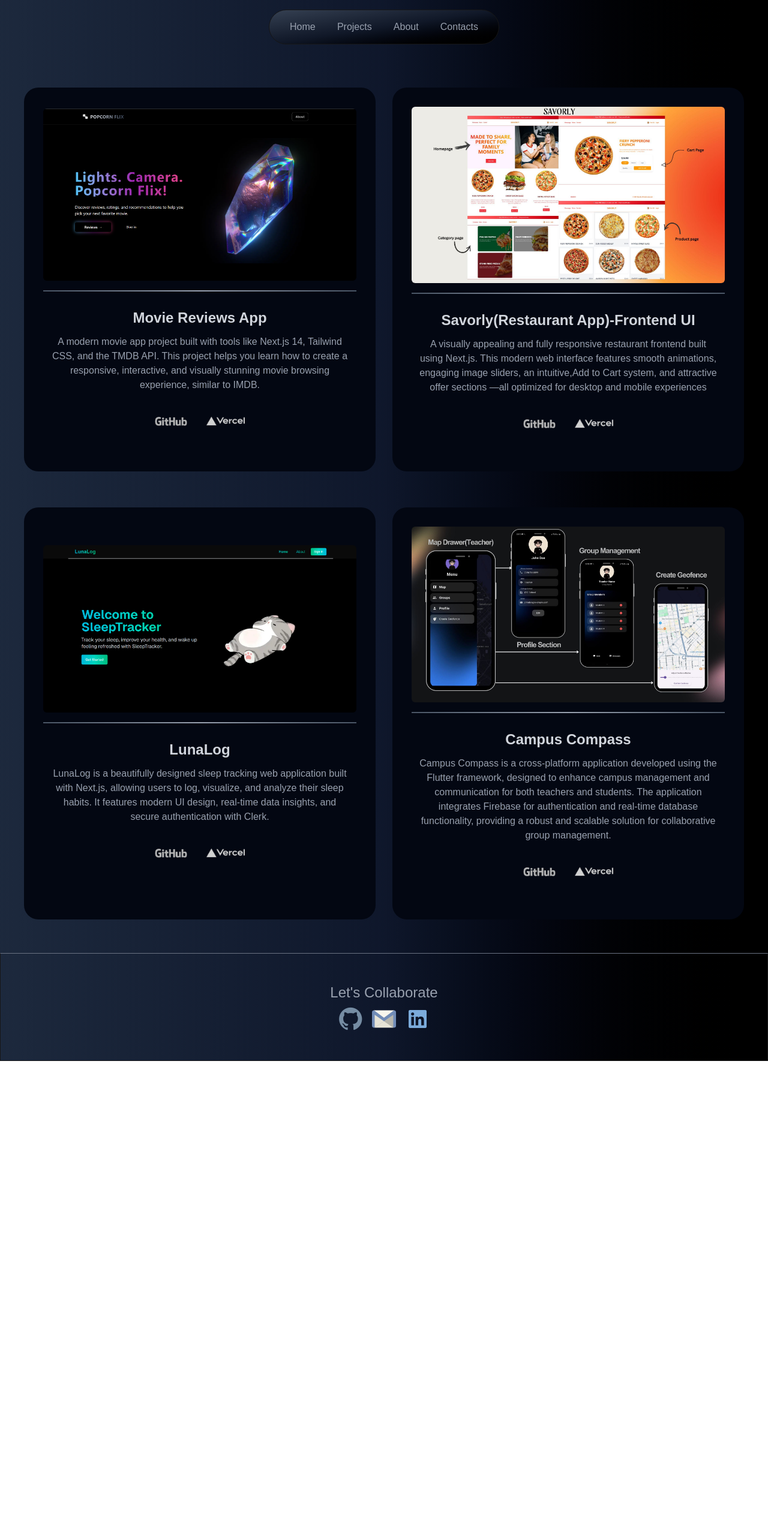
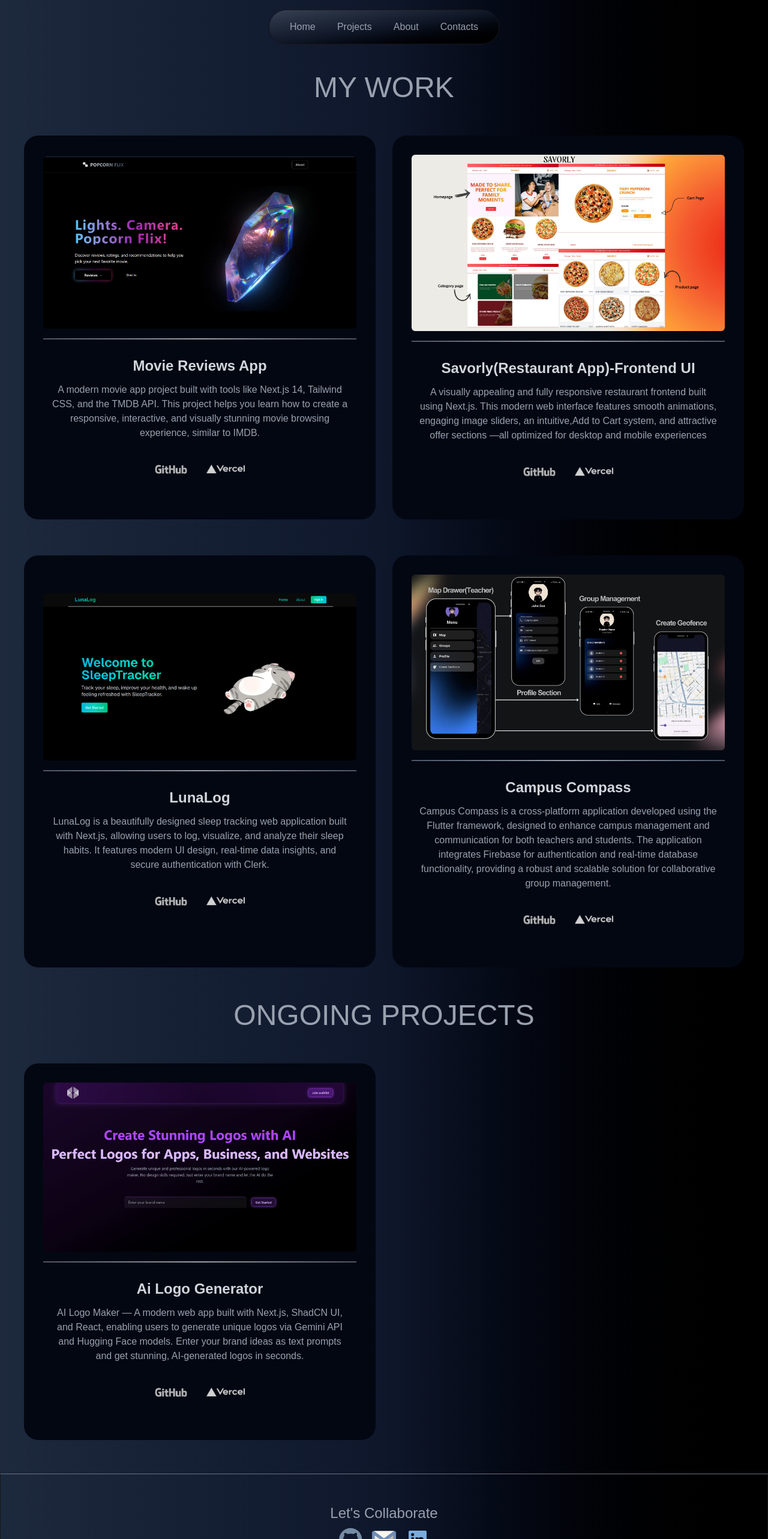
Before and after one commit to adithyasd10/portfolio-next, a Next.js app: page /projects in a window 1280 px wide. Shown: the top 2566 px of the page at 60% size. Before the commit the page ends 1769 px from the top, so only its background shows below. Built offline with nearby package versions, Linux system fonts and the light colour scheme.

Commit message:
Updated the projects page with separated sections

```diff
--- a/app/projects/page.tsx
+++ b/app/projects/page.tsx
@@ -3,14 +3,21 @@ import React from 'react'
 
 const page = () => {
   return (
-    <div className='flex flex-col bg-gradient-to-r from-slate-800 via-slate-900 to-black
-
- min-h-screen p-4 justify-center items-center'>
+    <div className='flex flex-col bg-gradient-to-r from-slate-800 via-slate-900 to-black min-h-screen p-4 justify-center items-center'>
+      <div className='flex my-4'>
+        <h1 className='text-3xl md:text-4xl lg:text-5xl transition-all duration-300 text-gray-400 font-stretch-140%'>MY WORK</h1>
+      </div>
       <div className='grid grid-cols-1 lg:grid-cols-2 gap-7 p-4 m-2 transition-all duration-700'>
         <Cards title="Movie Reviews App" description="A modern movie app project built with tools like Next.js 14, Tailwind CSS, and the TMDB API. This project helps you learn how to create a responsive, interactive, and visually stunning movie browsing experience, similar to IMDB." image="/popcornflix1.png" link="https://github.com/adithyasd10/imdb-next" link1="https://popcorn-flix-lake.vercel.app/"/>
         <Cards title="Savorly(Restaurant App)-Frontend UI" description="A visually appealing and fully responsive restaurant frontend built using Next.js. This modern web interface features smooth animations, engaging image sliders, an intuitive,Add to Cart system, and attractive offer sections —all optimized for desktop and mobile experiences" image="/savorly.jpg" link="https://github.com/adithyasd10/restuarant-next" link1="https://restuarant-next.vercel.app/"/>
         <Cards title="LunaLog" description="LunaLog is a beautifully designed sleep tracking web application built with Next.js, allowing users to log, visualize, and analyze their sleep habits. It features modern UI design, real-time data insights, and secure authentication with Clerk." image="/sleep-tracker.png" link="https://github.com/adithyasd10/sleep-tracker-next" link1="https://luna-log.vercel.app/"/>
         <Cards title="Campus Compass" description="Campus Compass is a cross-platform application developed using the Flutter framework, designed to enhance campus management and communication for both teachers and students. The application integrates Firebase for authentication and real-time database functionality, providing a robust and scalable solution for collaborative group management." image="/IV-tracker.jpg" link="https://github.com/adithyasd10/IV-tracker-app" link1="/projects"/>
+      </div>
+      <div className='flex my-4'>
+        <h1 className='text-3xl md:text-4xl lg:text-5xl transition-all duration-300 text-gray-400 font-stretch-140%'>ONGOING PROJECTS</h1>
+      </div>
+      <div className='grid grid-cols-1 lg:grid-cols-2 gap-7 p-4 m-2 transition-all duration-700'>
+        <Cards title="Ai Logo Generator" description="AI Logo Maker — A modern web app built with Next.js, ShadCN UI, and React, enabling users to generate unique logos via Gemini API and Hugging Face models. Enter your brand ideas as text prompts and get stunning, AI-generated logos in seconds." image="/ai-logo-maker.png" link="https://github.com/adithyasd10/ai-logo-maker" link1="/projects"/>
       </div>
     </div>
 
```
Also changed, not shown: public/ai-logo-maker.png (added).
